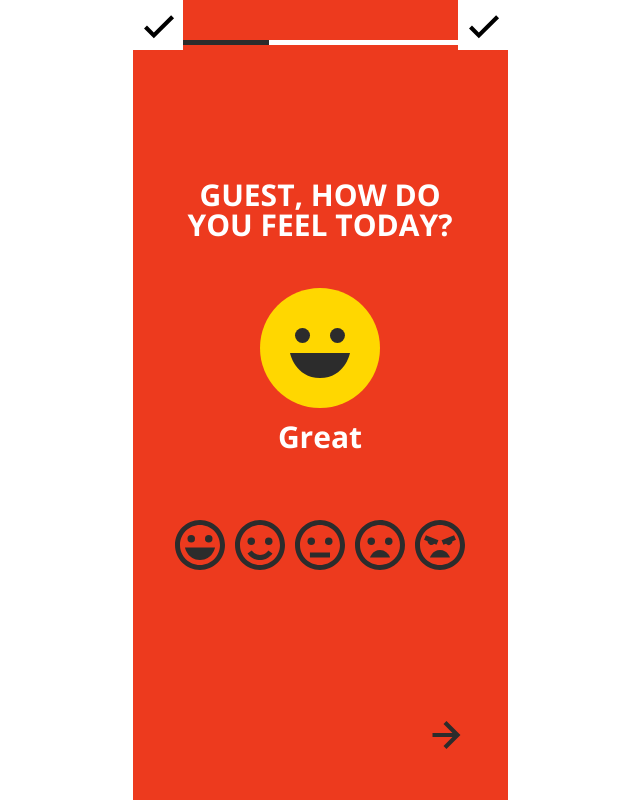
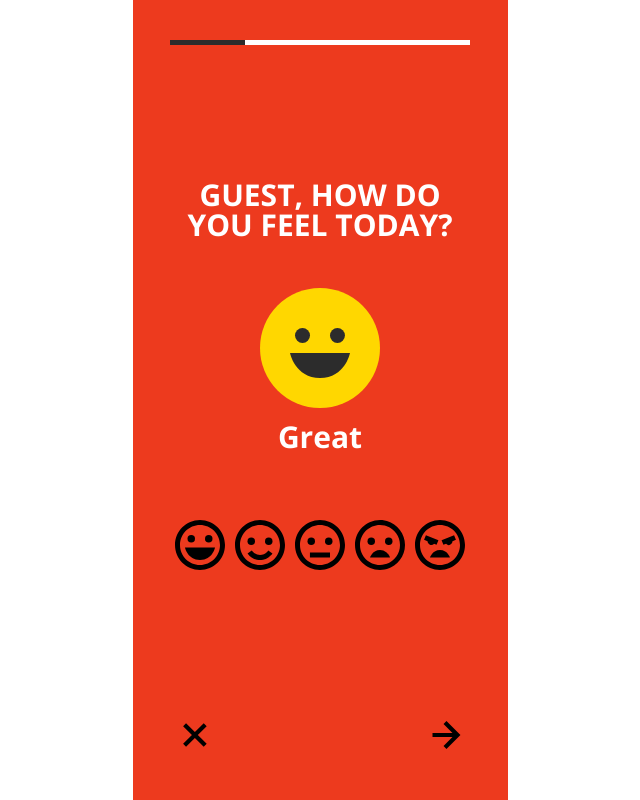
Before and after one commit to mokyoungg/titan_frontend, a React (Create React App) app: page /diary in a window 1280 px wide. Shown: the whole page, without its empty margins (320-960 px from the left). Built offline with nearby package versions, Linux system fonts and the light colour scheme.

Commit message:
[ADD] DiarySlider 디자인 수정
- 슬라이더 동작 버튼 추가(커스텀)
- 슬라이더 progressbar 추가(커스텀)
- 슬라이더의 처음과 마지막 페이지에는 cancel, complete 버튼 추가

```diff
--- a/src/components/diary/DiarySlider.scss
+++ b/src/components/diary/DiarySlider.scss
@@ -2,21 +2,69 @@
 
 .prev {
     position: absolute;
-    top: 0;
-    background: #fff;
+    //background: #fff;
     width: 50px;
     height: 50px;
     font-size: 50px;
     z-index: 100;
+    background: transparent;
+    display: flex;
+    justify-content: center;
+    align-items: center;
+    border-radius: 50px;
+    position: absolute;
+    //top: 5%;
+    bottom: 5%;
+    left: 10%;//5%;
+    cursor: pointer;
+    transition: 0.4s;
+    &:hover{
+        background-color: gold;
+    }
 }
 .next {
     position: absolute;
-    top: 100;
-    top: 0;
-    background: #fff;
+    //background: #fff;
     width: 50px;
     height: 50px;
     font-size: 50px;
     z-index: 100;
-    right:0;
+    background: transparent;
+    display: flex;
+    justify-content: center;
+    align-items: center;
+    border-radius: 50px;
+    position: absolute;
+    //top: 5%;
+    bottom: 5%;
+    right: 10%;//5%;
+    cursor: pointer;
+    transition: 0.4s;
+    &:hover{
+        background-color: gold;
+    }
 }
+
+//slider가 처음 또는 마지막일때 css
+.swiper-button-disabled{
+    //background: red;
+    display: none;
+}
+
+//!important를 통해 기존 라이브러리의
+//css 스타일을 수정한다.
+.swiper-pagination.swiper-pagination-progressbar{
+    background:#fff;
+    height:5px !important;
+    position: absolute;
+    top:5% !important;
+    left:10% !important;
+    width:80% !important;
+    .swiper-pagination-progressbar-fill{
+        background-color: #2c2c2c;
+    }
+}
+
+// .swiper-container-horizontal>.swiper-pagination-progressbar,.swiper-container-vertical>.swiper-pagination-progressbar.swiper-pagination-progressbar-opposite{
+//     top: 5%;
+// }
--- a/src/components/diary/DiarySlider.tsx
+++ b/src/components/diary/DiarySlider.tsx
@@ -3,7 +3,7 @@ import './DiarySlider.scss';
 import Emotion from './Emotion';
 import Question from './Question';
 import { IconContext } from 'react-icons';
-import { BiCheck } from 'react-icons/bi';
+import { BiCheck, BiLeftArrowAlt, BiRightArrowAlt } from 'react-icons/bi';
 
 import { useAppSelector } from '../../app/hooks';
 
@@ -12,13 +12,14 @@ import { Swiper, SwiperSlide } from 'swiper/react';
 // swiper/swiper.min.css 를 사용하지 않으면
 // 슬라이더에 들어가는 컴포넌트가 세로로 이어져 기능이 구현되지 않는다.
 import 'swiper/swiper.min.css';
-import 'swiper/components/navigation/navigation.min.css';
+import 'swiper/components/navigation/navigation.scss';
+import 'swiper/components/pagination/pagination.scss';
 
 // import Swiper core and required modules
-import SwiperCore, { Navigation } from 'swiper/core';
+import SwiperCore, { Navigation, Pagination } from 'swiper/core';
 
 // install Swiper modules
-SwiperCore.use([Navigation]);
+SwiperCore.use([Navigation, Pagination]);
 
 const DiarySlider: React.FC = () => {
   const navigationPrevRef = React.useRef(null);
@@ -41,7 +42,7 @@ const DiarySlider: React.FC = () => {
     return questionList.map((el: string, index) => {
       return (
         <SwiperSlide key={index}>
-          <Question question={el} />
+          <Question question={el} index={index} />
         </SwiperSlide>
       );
     });
@@ -52,32 +53,21 @@ const DiarySlider: React.FC = () => {
       <Swiper
         slidesPerView={1}
         spaceBetween={0}
-        //slidesPerColumnFill="row"
-
         navigation={{
           prevEl: navigationPrevRef.current,
           nextEl: navigationNextRef.current
-          //hideOnClick: true
-          //hiddenClass: 'swiper-button-hidden'
         }}
-
-        //onSwiper={(swiper) => console.log('swiper', swiper)}
-        //onSlideChange
-        // onNavigationHide={(swiper) => {
-        //   if (swiper.activeIndex == 0) {
-        //   }
-        // }}
-        //onNavigationShow={(swiper) => console.log(swiper.activeIndex)}
+        pagination={{ type: 'progressbar' }}
       >
         <SwiperSlide>
           <Emotion />
         </SwiperSlide>
         {renderQuestion()}
         <div className="prev" ref={navigationPrevRef}>
-          <BiCheck />
+          <BiLeftArrowAlt />
         </div>
         <div className="next " ref={navigationNextRef}>
-          <BiCheck />
+          <BiRightArrowAlt />
         </div>
       </Swiper>
     </>
--- a/src/components/diary/Emotion.scss
+++ b/src/components/diary/Emotion.scss
@@ -15,14 +15,14 @@
         top: 5%;
         left: 10%;
         .current_progress{
-            width:33%;
+            width:20%;
             height:100%;
             background-color: #2c2c2c;
             animation-name: progress;
             animation-duration: 0.4s;
         }
     }
-    .next_pg_btn {
+    .cancel_btn {
         background: transparent;
         height: 50px;
         width: 50px;
@@ -34,7 +34,7 @@
         position: absolute;
         //top: 5%;
         bottom: 5%;
-        right: 10%;//5%;
+        left: 10%;//5%;
         cursor: pointer;
         transition: 0.4s;
         &:hover{
@@ -133,6 +133,6 @@
         width:0%;
     }
     to {
-        width:33%;
+        width:20%;
     }
 }
--- a/src/components/diary/Emotion.tsx
+++ b/src/components/diary/Emotion.tsx
@@ -8,7 +8,8 @@ import {
   BiSmile,
   BiMeh,
   BiSad,
-  BiRightArrowAlt
+  BiXCircle,
+  BiX
 } from 'react-icons/bi';
 
 import { useAppDispatch, useAppSelector } from '../../app/hooks';
@@ -46,9 +47,9 @@ const Emotion: React.FC = () => {
 
   return (
     <div className="emotion_wrap">
-      <div className="progress_bar">
+      {/* <div className="progress_bar">
         <div className="current_progress"></div>
-      </div>
+      </div> */}
       <div className="emotion_header">
         <div className="emotion_question">Guest, how do you feel today?</div>
       </div>
@@ -64,18 +65,16 @@ const Emotion: React.FC = () => {
       </div>
       <div className="emotion_selection">
         <div className="emotion_arr">
-          <IconContext.Provider value={{ color: '#2c2c2c' }}>
+          <IconContext.Provider value={{ color: '#000' }}>
             {renderList(emotion)}
           </IconContext.Provider>
         </div>
       </div>
-      <Link to="/question">
-        <div className="next_pg_btn">
-          <IconContext.Provider value={{ color: '#2c2c2c' }}>
-            <BiRightArrowAlt />
-          </IconContext.Provider>
-        </div>
-      </Link>
+      <div className="cancel_btn">
+        <IconContext.Provider value={{ color: '#000' }}>
+          <BiX />
+        </IconContext.Provider>
+      </div>
     </div>
   );
 };
--- a/src/components/diary/Question.scss
+++ b/src/components/diary/Question.scss
@@ -80,7 +80,7 @@
         font-size: 50px;
         position: absolute;
         right: 10%;
-        bottom: 3%;
+        bottom: 5%;
         transition: 0.4s;
         cursor: pointer;
         &:hover {
--- a/src/components/diary/Question.tsx
+++ b/src/components/diary/Question.tsx
@@ -8,6 +8,7 @@ import { useAppDispatch, useAppSelector } from '../../app/hooks';
 
 interface QuestionComponentProps extends RouteComponentProps {
   question: any;
+  index: number;
 } //= RouteComponentProps;
 
 const DIARY_LS = 'diary_list';
@@ -27,8 +28,6 @@ interface Diary {
 }
 //history
 const Question: React.FC<QuestionComponentProps> = (props, { history }) => {
-  // console.log(props);
-  // console.log(props.question);
   const dispatch = useAppDispatch();
   const currentDate = useAppSelector(
     (state) => state.handleCalendar.selectDate
@@ -44,7 +43,6 @@ const Question: React.FC<QuestionComponentProps> = (props, { history }) => {
 
     if (loadedList) {
       const parsedList = JSON.parse(loadedList);
-      //console.log(parsedList);
       setLoadedDiary(parsedList);
     } else {
       //console.log('없음');
@@ -88,9 +86,9 @@ const Question: React.FC<QuestionComponentProps> = (props, { history }) => {
 
   return (
     <div className="question_wrap">
-      <div className="progress_bar">
+      {/* <div className="progress_bar">
         <div className="current_progress2"></div>
-      </div>
+      </div> */}
       <div className="question_header_section">
         <p>
           {/* Get specific, Guest! Use detail to describe what you're feeling
@@ -107,14 +105,13 @@ const Question: React.FC<QuestionComponentProps> = (props, { history }) => {
           onKeyUp={getEnter}
         ></textarea>
       </div>
-      {/* <button className="post_btn" onClick={() => postDiary()}>
-        Done
-      </button> */}
-      <div className="complete_btn">
-        <IconContext.Provider value={{ color: '#2c2c2c' }}>
-          <BiCheck />
-        </IconContext.Provider>
-      </div>
+      {props.index === 2 && (
+        <div className="complete_btn">
+          <IconContext.Provider value={{ color: '#000' }}>
+            <BiCheck />
+          </IconContext.Provider>
+        </div>
+      )}
     </div>
   );
 };
```
